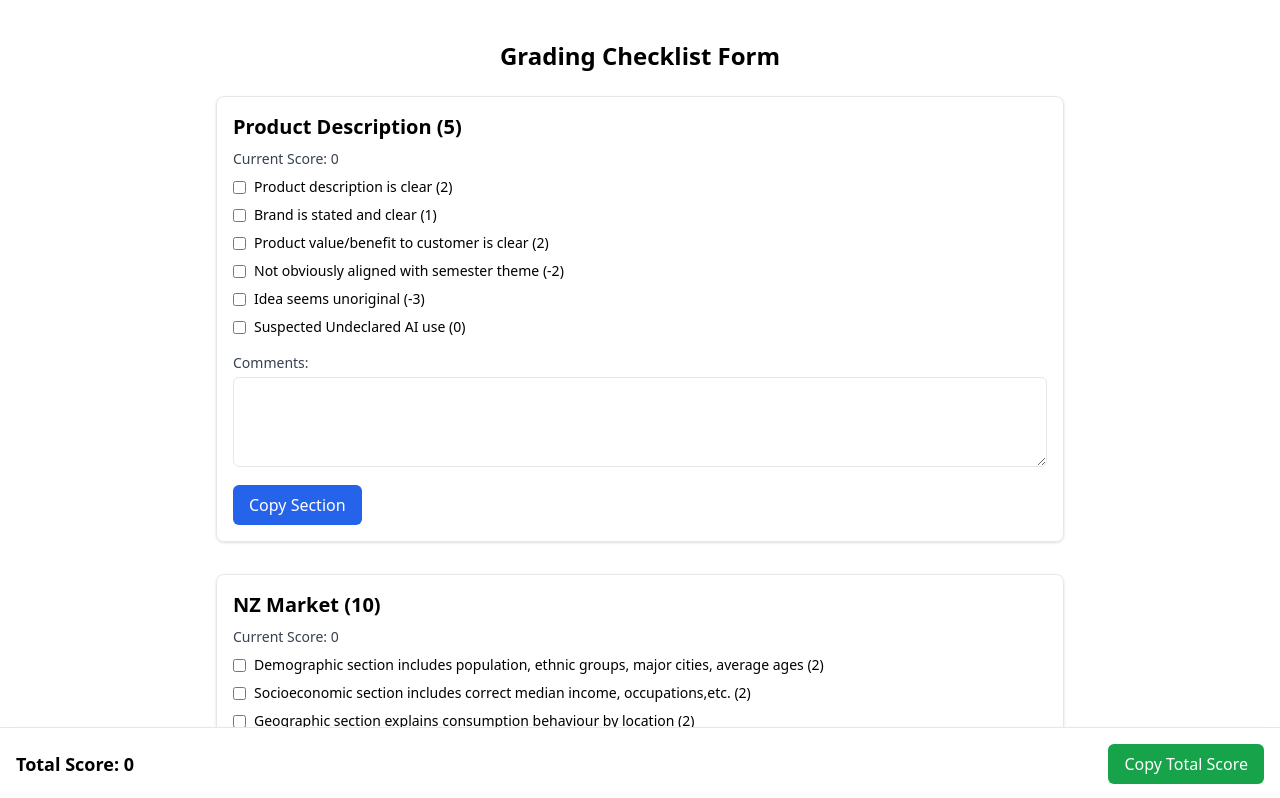
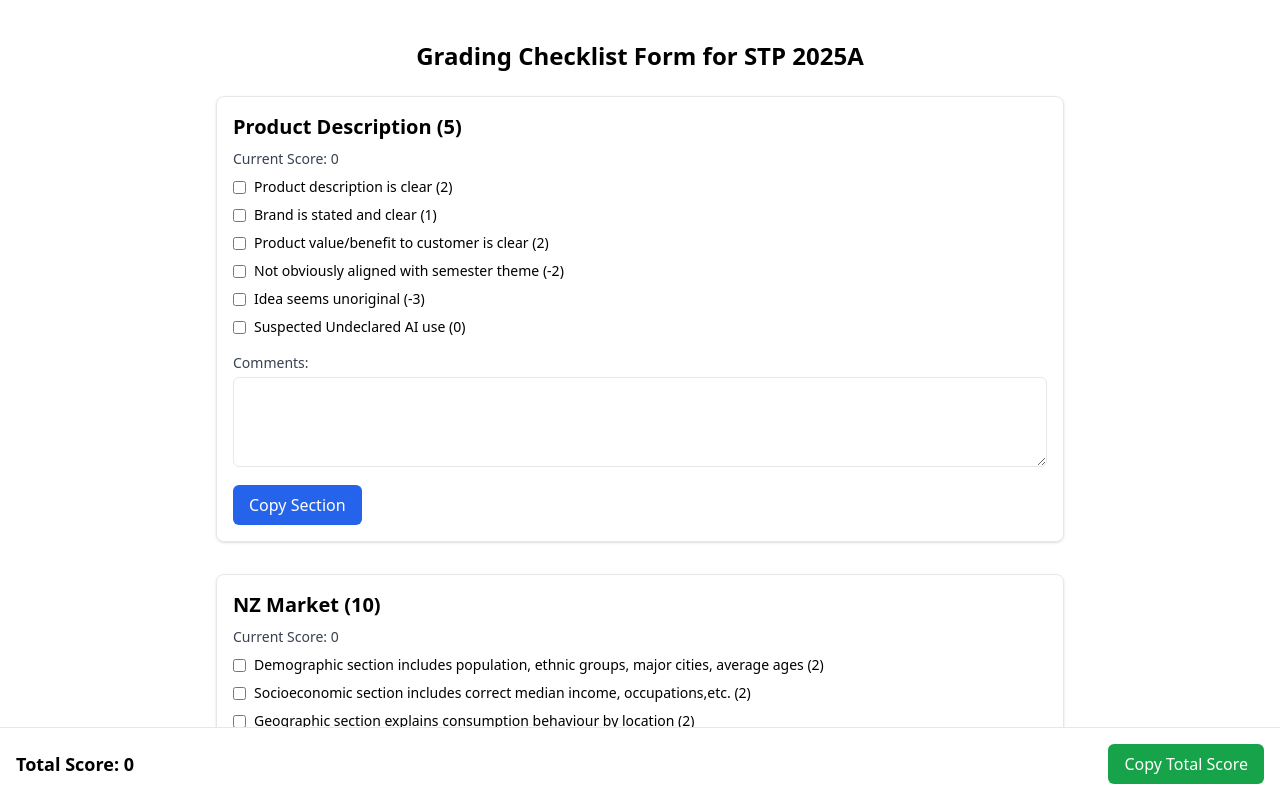
Before and after one commit to zemble/grading-checklist, a Next.js app: page / in a window 1280 px wide. Shown: the top 798 px of the page. Built offline with nearby package versions, Linux system fonts and the light colour scheme.

Commit message:
Changed form title

```diff
--- a/app/components/GradingForm.js
+++ b/app/components/GradingForm.js
@@ -271,7 +271,7 @@
 
   return (
     <div className="p-6 max-w-4xl mx-auto bg-white">
-      <h1 className="text-2xl font-bold mb-6 text-center">Grading Checklist Form</h1>
+      <h1 className="text-2xl font-bold mb-6 text-center">Grading Checklist Form for STP 2025A</h1>
 
       {Object.keys(sections).map(sectionKey => (
         <div key={sectionKey} className="mb-8 p-4 border rounded-lg shadow">
```
